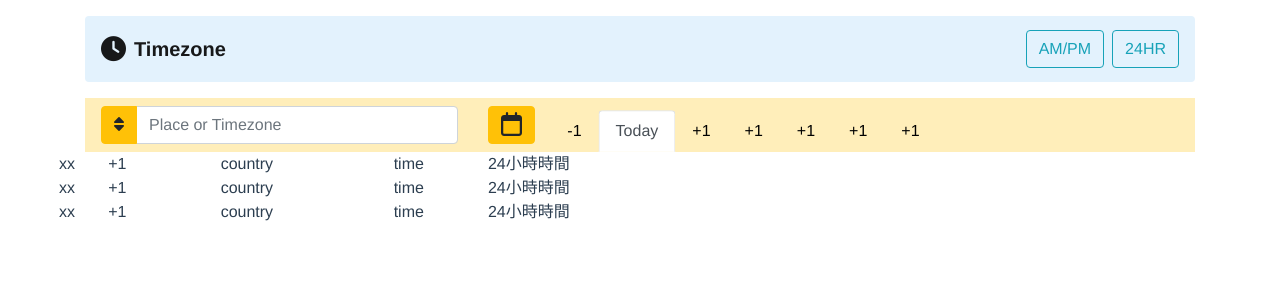
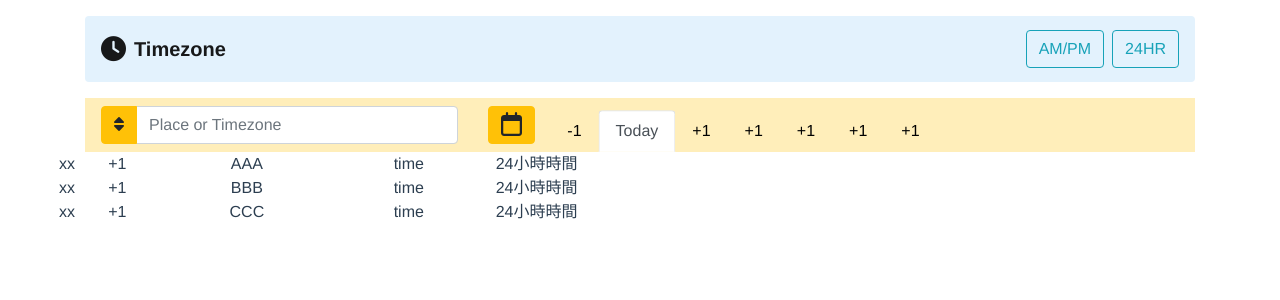
Before and after one commit to Joy-Chang-2021/Timezone_Clock, a Vue app: page / in a window 1280 px wide. Shown: the top 300 px of the page. Built offline with nearby package versions, Linux system fonts and the light colour scheme.

Commit message:
feat: draggable function

```diff
--- a/package.json
+++ b/package.json
@@ -16,7 +16,8 @@
     "reset-css": "^5.0.1",
     "sass-loader": "^10.2.1",
     "vue": "^2.6.11",
-    "vue-router": "^3.5.1"
+    "vue-router": "^3.5.1",
+    "vuedraggable": "^2.24.3"
   },
   "devDependencies": {
     "@vue/cli-plugin-babel": "^4.1.1",
--- a/src/components/Tables.vue
+++ b/src/components/Tables.vue
@@ -1,44 +1,62 @@
 <template>
-  <table>
-    <tr>
-      <td class="left position-relative">
+  <draggable
+    class="list-group"
+    tag="ul"
+    v-model="list"
+    v-bind="dragOptions"
+    @start="drag = true"
+    @end="drag = false"
+  >
+  <transition-group type="transition">
+    <li v-for="element in list" :key="element.order" class="d-flex">
+      <div class="left position-relative">
         <div class="setting">xx</div>
         <div class="row mx-0">
           <div class="col-2">+1</div>
-          <div class="col-6">country</div>
+          <div class="col-6">{{ element.name }}</div>
           <div class="col-4">time</div>
         </div>
-      </td>
-      <td class="right">24小時時間</td>
-    </tr>
-    <tr>
-      <td class="left position-relative">
-        <div class="setting">xx</div>
-        <div class="row mx-0">
-          <div class="col-2">+1</div>
-          <div class="col-6">country</div>
-          <div class="col-4">time</div>
-        </div>
-      </td>
-      <td class="right">24小時時間</td>
-    </tr>
-    <tr>
-      <td class="left position-relative">
-        <div class="setting">xx</div>
-        <div class="row mx-0">
-          <div class="col-2">+1</div>
-          <div class="col-6">country</div>
-          <div class="col-4">time</div>
-        </div>
-      </td>
-      <td class="right">24小時時間</td>
-    </tr>
-  </table>
+      </div>
+      <div class="right">24小時時間</div>
+    </li>
+  </transition-group>
+  </draggable>
 </template>
 
 <script>
+import draggable from 'vuedraggable';
+
+const sample = [
+  "AAA",
+  "BBB",
+  "CCC"
+]
+
 export default {
   name: 'Tables',
+  components: {
+    draggable
+  },
+  data() {
+    return {
+      list: sample.map((name, index) => {
+        return { name, order: index + 1}
+      }),
+      drag: false
+    }
+  },
+  methods: {
+  },
+  computed: {
+    dragOptions() {
+      return {
+        animation: 200,
+        group: "description",
+        disabled: false,
+        ghostClass: "ghost"
+      };
+    }
+  }
 }
 </script>
 
@@ -48,4 +66,9 @@ export default {
   transform: translateX(-100%);
   padding: 0 10px;
 }
+// draggable css
+.ghost {
+  opacity: 0.5;
+  background: #c8ebfb;
+}
 </style>
--- /dev/null
+++ b/src/components/example.vue
@@ -0,0 +1,118 @@
+<template>
+  <div class="row">
+    <div class="col-2">
+      <button class="btn btn-secondary button" @click="sort">
+        To original order
+      </button>
+    </div>
+
+    <div class="col-6">
+      <h3>Transition</h3>
+      <draggable
+        class="list-group"
+        tag="ul"
+        v-model="list"
+        v-bind="dragOptions"
+        @start="drag = true"
+        @end="drag = false"
+      >
+        <transition-group type="transition" :name="!drag ? 'flip-list' : null">
+          <li
+            class="list-group-item"
+            v-for="element in list"
+            :key="element.order"
+          >
+            <i
+              :class="
+                element.fixed ? 'fa fa-anchor' : 'glyphicon glyphicon-pushpin'
+              "
+              @click="element.fixed = !element.fixed"
+              aria-hidden="true"
+            ></i>
+            {{ element.name }}
+          </li>
+        </transition-group>
+      </draggable>
+    </div>
+
+    <rawDisplayer class="col-3" :value="list" title="List" />
+  </div>
+</template>
+
+<script>
+import draggable from "@/vuedraggable";
+// https://sortablejs.github.io/Vue.Draggable/#/transition-example-2
+const message = [
+  "vue.draggable",
+  "draggable",
+  "component",
+  "for",
+  "vue.js 2.0",
+  "based",
+  "on",
+  "Sortablejs"
+];
+
+export default {
+  name: "transition-example-2",
+  display: "Transitions",
+  order: 7,
+  components: {
+    draggable
+  },
+  data() {
+    return {
+      list: message.map((name, index) => {
+        return { name, order: index + 1 };
+      }),
+      drag: false
+    };
+  },
+  methods: {
+    sort() {
+      this.list = this.list.sort((a, b) => a.order - b.order);
+    }
+  },
+  computed: {
+    dragOptions() {
+      return {
+        animation: 200,
+        group: "description",
+        disabled: false,
+        ghostClass: "ghost"
+      };
+    }
+  }
+};
+</script>
+
+<style>
+.button {
+  margin-top: 35px;
+}
+
+.flip-list-move {
+  transition: transform 0.5s;
+}
+
+.no-move {
+  transition: transform 0s;
+}
+
+.ghost {
+  opacity: 0.5;
+  background: #c8ebfb;
+}
+
+.list-group {
+  min-height: 20px;
+}
+
+.list-group-item {
+  cursor: move;
+}
+
+.list-group-item i {
+  cursor: pointer;
+}
+</style>
```
Also changed, not shown: 1 other file (tests, documents, lock files or other folders).
